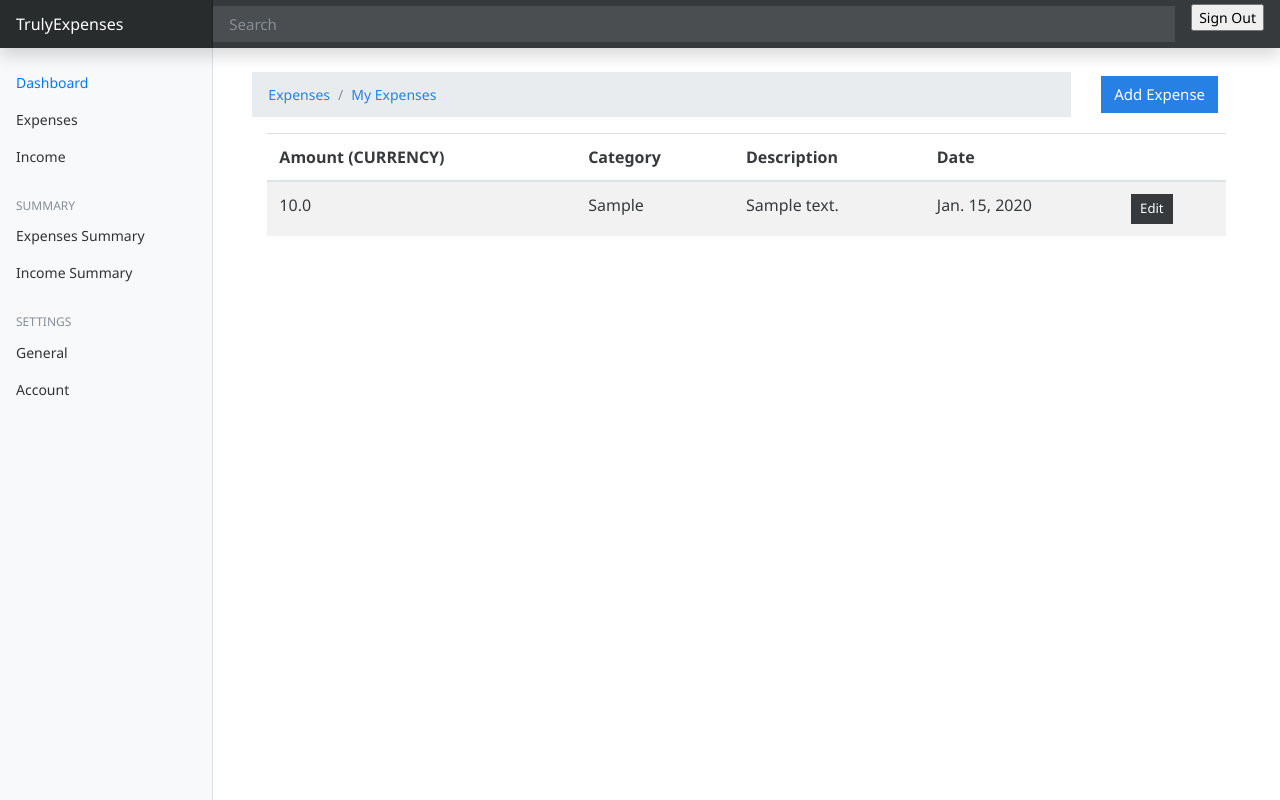
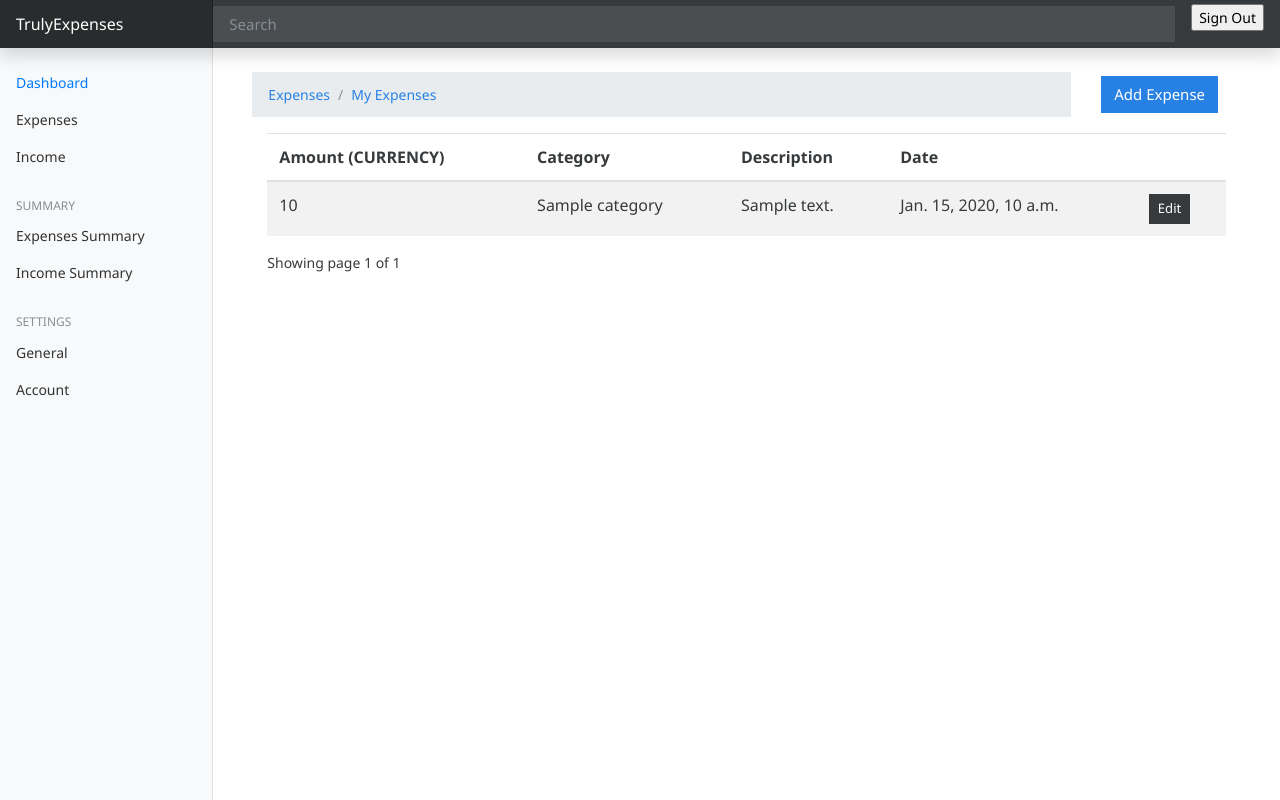
Before and after one commit to kylecollie/django-income-expense-website, a Django app: template expenseswebsite/templates/expenses/index.html in a window 1280 px wide. Run offline with Django 4.2, Linux system fonts and the light colour scheme; tables that the repository leaves empty hold one stand-in row (values such as "Sample post"); the template is opened without the code that fills it: values that come from a table or form of the project are taken from there, most other values are stand-ins (such as "Sample title", 1, 10 or a date in 2020); some libraries are stand-ins or nearby versions.

Commit message:
WIP: paginations

```diff
--- a/expenseswebsite/expenses/views.py
+++ b/expenseswebsite/expenses/views.py
@@ -11,7 +11,7 @@ def index(request):
     expenses = Expense.objects.filter(owner=request.user)
     paginator = Paginator(expenses, 2)
     page_number = request.GET.get('page')
-    page_obj = Paginator.get_page(page_number)
+    page_obj = Paginator.get_page(paginator, page_number)
     context = {
         'expenses': expenses,
         'page_obj':page_obj
--- a/expenseswebsite/templates/expenses/index.html
+++ b/expenseswebsite/templates/expenses/index.html
@@ -31,7 +31,7 @@
                 </tr>
             </thead>
             <tbody>
-                {% for expense in expenses %}
+                {% for expense in page_obj %}
                 <tr>
                     <td>{{ expense.amount }}</td>
                     <td>{{ expense.category }}</td>
@@ -42,6 +42,22 @@
                 {% endfor %}
             </tbody>
         </table>
+        <div>
+            Showing page {{page_obj.number}} of {{page_obj.paginator.num_pages}}
+        </div>
+        <ul class="pagination align-right float-right mr-auto">
+            {% if page_obj.has_previous %}
+            <li {% if page_obj.number == 1 %} class="page-item active" {% endif %}><a class="page-link"
+                    href="?page=1">&laquo; 1</a></li>
+            <li class="page-item"> <a class="page-link" href="?page={{ page_obj.previous_page_number }}">Previous</a>
+            </li>
+            {% endif %}
+
+            {% if page_obj.has_next %}
+            <li class="page-item"> <a class="page-link" href="?page={{ page_obj.next_page_number }}">Next</a></li>
+            <li class="page-item"> <a class="page-link" href="?page={{ page_obj.paginator.num_pages }}">{{page_obj.paginator.num_pages}} &raquo;</a></li>
+            {% endif %}
+        </ul>
         {% endif %}
     </div>
 
```
Also changed, not shown: README.md.
